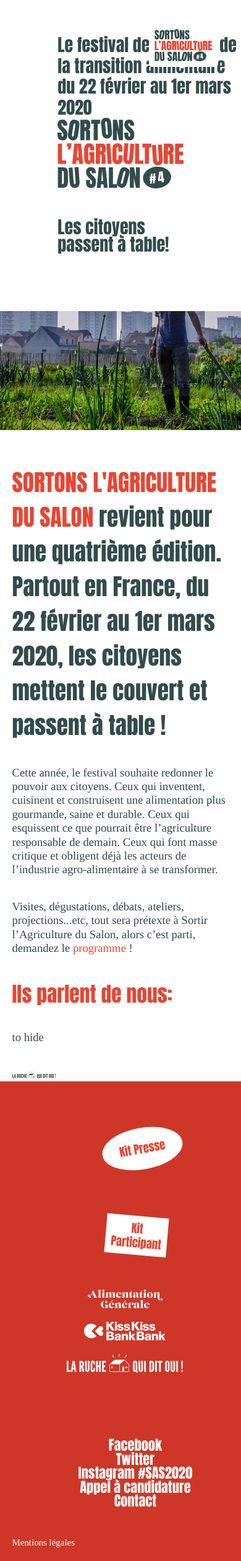
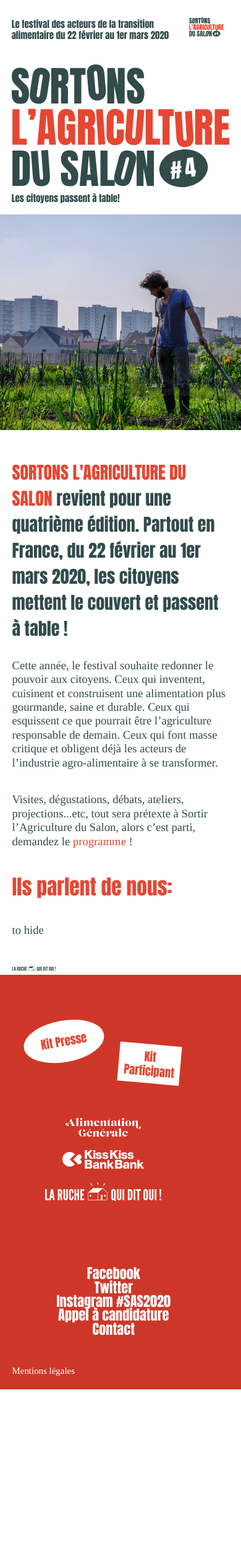
Before and after one commit to FelixTx/sas, a PHP site: page /index.html in a window 390 px wide. Shown: the whole page at 62% size. After the commit the page ends 2242 px from the top, so only its background shows below. Run offline with PHP 8.4, Linux system fonts and the light colour scheme; some web fonts are replaced.

Commit message:
nav header mobile

```diff
--- a/css/custom.css
+++ b/css/custom.css
@@ -21,7 +21,7 @@ p.ind {
 	line-height: 1.2em;
 }
 
-#nav a:hover, #nav a:active {
+#nav a:hover, #nav a.active {
 	color: #e74632;
 }
 
@@ -33,6 +33,7 @@ p.ind {
 .text-gauche, .logo-milieu {
 	vertical-align: top;
 	margin-top: 2em;
+	max-width: 425px;
 }
 
 .up {
@@ -258,6 +259,21 @@ tr p {
 }
 
 @media screen and (max-width: 980px) {
+
+	#banner div {
+		margin:auto;
+		width: 70%;
+		max-width: 1200px;
+		background:white;
+		padding: 1em;
+	}
+
+	h4 {
+		font-size: 0.8em;
+		max-width: 70%;
+	}
+
+
 	#event-list td, th {
 		display: inline;
 	}
@@ -275,10 +291,16 @@ tr p {
 	}
 	#banner div img {
 		margin-top: -60vw;
+		padding-top: 5em;
+		margin-bottom: 0;
 	}
+
+	h2 {
+		font-size:1.5em;
+	}
+
 	.footer-left, .footer-right {
 		width:auto;
-		margin-left:20%;
 	}
 
 	.fa-navicon::before, .fa-reorder::before, .fa-bars::before {
@@ -288,8 +310,8 @@ tr p {
 	.navPanelToggle img {
 		background: white;
 		padding: 0.5em;
-		margin: 2em;
-		width: 6em;
+		margin: 1em;
+		width: 4em;
 		border-radius: 5px;
 		float: right;
 	}
@@ -301,7 +323,7 @@ tr p {
 
 	#banner h1 {
 		margin:0;
-		font-size: 1.5em;
+		font-size: 0.8em;
 		text-transform:none;
 		color: #324b4b;
 	}
--- a/css/main.css
+++ b/css/main.css
@@ -2885,7 +2885,7 @@
 		position: fixed;
 		left: 0;
 		top: 0;
-		background: #222;
+		background: #e74632;
 		color: #fff;
 		height: 100%;
 		max-width: 80%;
--- a/index.html
+++ b/index.html
@@ -16,7 +16,7 @@
 
 		<!-- Header -->
 			<header id="header" class="alt">
-				<nav id="nav"><div class="text-gauche 5u"><ul><li><a>Le festival des acteurs de la transition alimentaire <br> du 22 février au 1er mars 2020</a></li></ul>
+				<nav id="nav"><div class="text-gauche 5u"><ul><li><a>Le festival des acteurs de la transition alimentaire, du 22 février au 1er mars 2020</a></li></ul>
 					</div><div class="logo-milieu 2u"><ul><li><a href="index.html"><img src="images/sas-logo.svg"></a></li></ul>
 					</div><div class="nav-droite 5u">
 						<ul>
--- a/js/map.js
+++ b/js/map.js
@@ -214,7 +214,7 @@ function loadmap(markers) {
 	<br><a><b>${evt_type}</b> - </a><i>${evt_date}</i>
 	<br><a>lieu: ${evt_place}</a>
 	<br><a>organisé par <i>${evt_organizer}</i></a>
-	<br><p>${evt_description}</p>
+	<p><br>${evt_description}</p>
 	`
 	new mapboxgl.Popup()
 	.setLngLat(coordinates)
--- a/nous.html
+++ b/nous.html
@@ -21,7 +21,7 @@
 						<ul>
 						<li><a href="programmation.html">Programmation</a></li>
 						<li><a href="reflexions.html">Réflexions</a></li>
-						<li><a href="nous.html">Qui sommes nous ?</a></li>
+						<li><a class='active' href="nous.html">Qui sommes nous ?</a></li>
 					</ul>
 				</div></nav>
 			</header>
--- a/programmation.html
+++ b/programmation.html
@@ -23,7 +23,7 @@
 					</div><div class="logo-milieu 2u"><ul><li><a href="index.html"><img src="images/sas-logo.svg"></a></li></ul>
 					</div><div class="nav-droite 5u">
 						<ul>
-						<li><a href="programmation.html">Programmation</a></li>
+						<li><a class='active' href="programmation.html">Programmation</a></li>
 						<li><a href="reflexions.html">Réflexions</a></li>
 						<li><a href="nous.html">Qui sommes nous ?</a></li>
 					</ul>
--- a/reflexions.html
+++ b/reflexions.html
@@ -20,7 +20,7 @@
 					</div><div class="nav-droite 5u">
 						<ul>
 						<li><a href="programmation.html">Programmation</a></li>
-						<li><a href="reflexions.html">Réflexions</a></li>
+						<li><a class='active' href="reflexions.html">Réflexions</a></li>
 						<li><a href="nous.html">Qui sommes nous ?</a></li>
 					</ul>
 				</div></nav>
```
